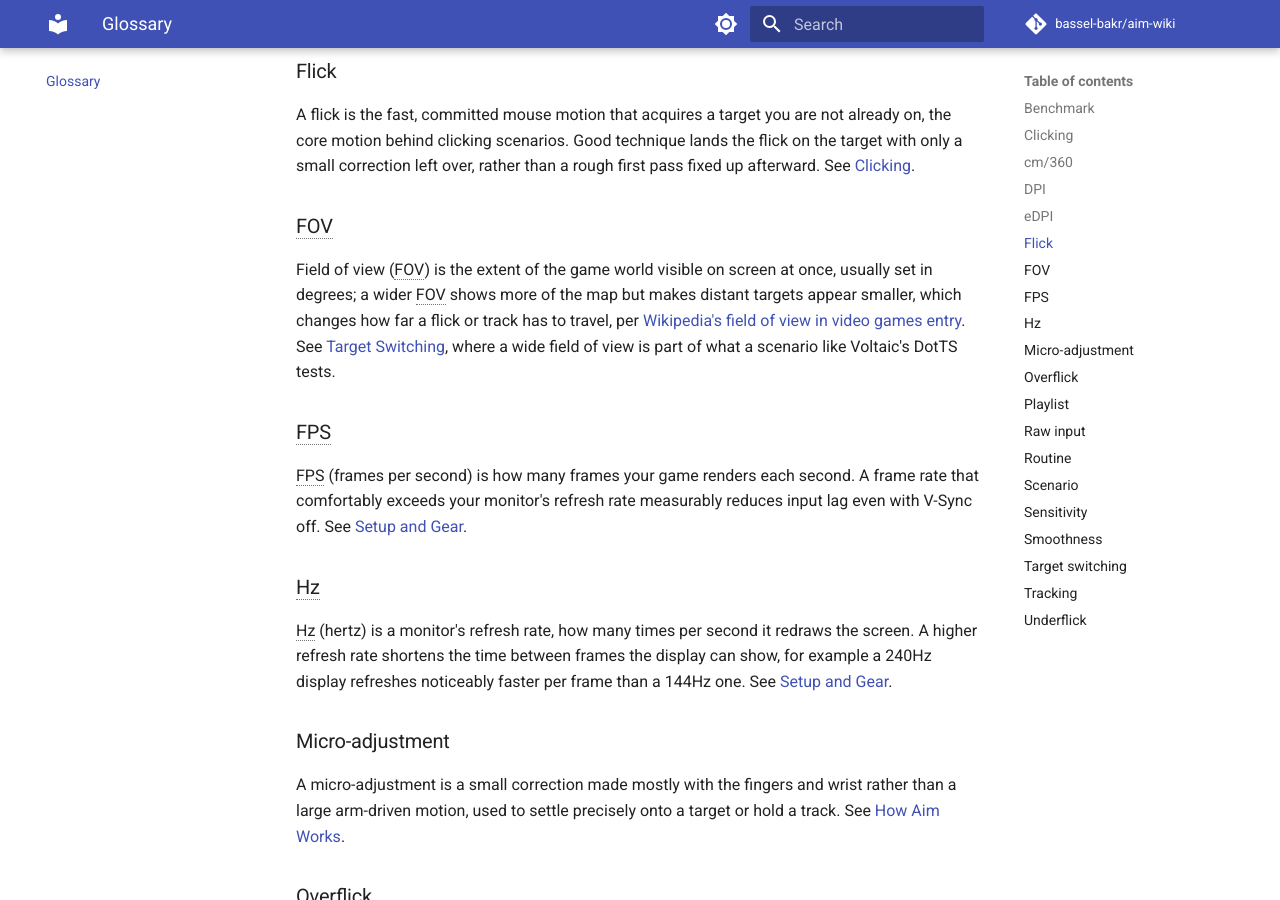
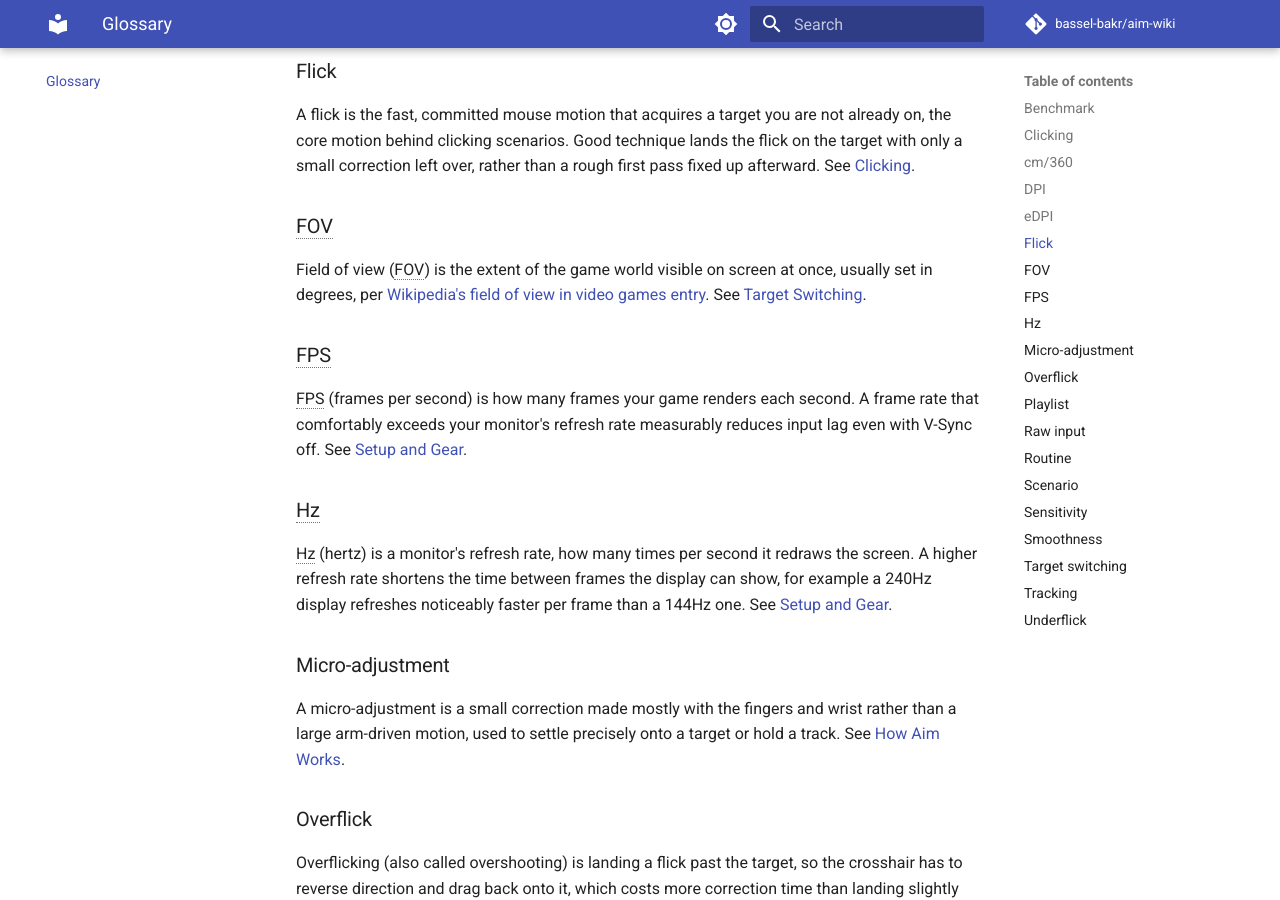
Before and after one commit to Bassel-Bakr/Aim, an MkDocs documentation site: the page built from docs/glossary.md, in a window 1280 px wide and 900 px high, scrolled down 1158 px. Built offline with MkDocs 1.6.1 and Material for MkDocs 9.7.7, drawn with Linux system fonts in a browser that asks for light colours; comment, search, counter and statistics services are not loaded.

Commit message:
docs: fix unsourced FOV claim in glossary
Co-Authored-By: Claude Sonnet 5 <noreply@anthropic.com>

```diff
--- a/docs/glossary.md
+++ b/docs/glossary.md
@@ -51,11 +51,9 @@ correction left over, rather than a rough first pass fixed up afterward. See
 ### FOV
 
 Field of view (FOV) is the extent of the game world visible on screen at once, usually set in
-degrees; a wider FOV shows more of the map but makes distant targets appear smaller, which changes
-how far a flick or track has to travel, per
+degrees, per
 [Wikipedia's field of view in video games entry](https://en.wikipedia.org/wiki/Field_of_view_in_video_games).
-See [Target Switching](skills/switching.md), where a wide field of view is part of what a scenario
-like Voltaic's DotTS tests.
+See [Target Switching](skills/switching.md).
 
 ### FPS
 
```
